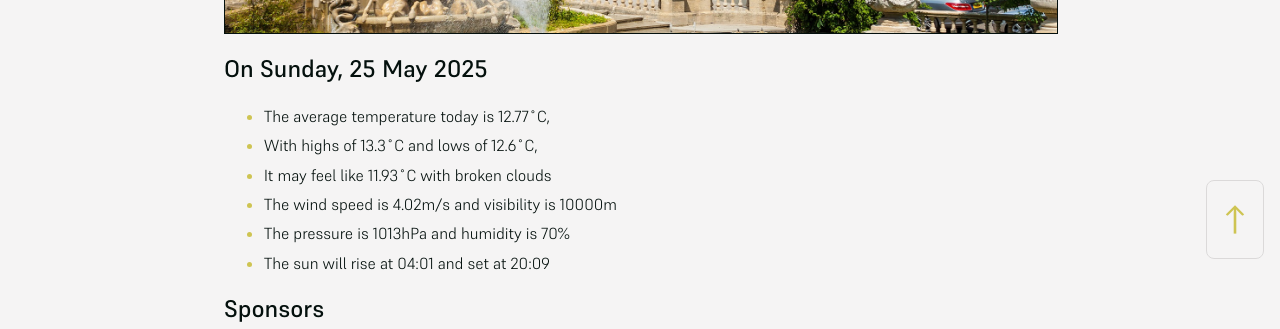
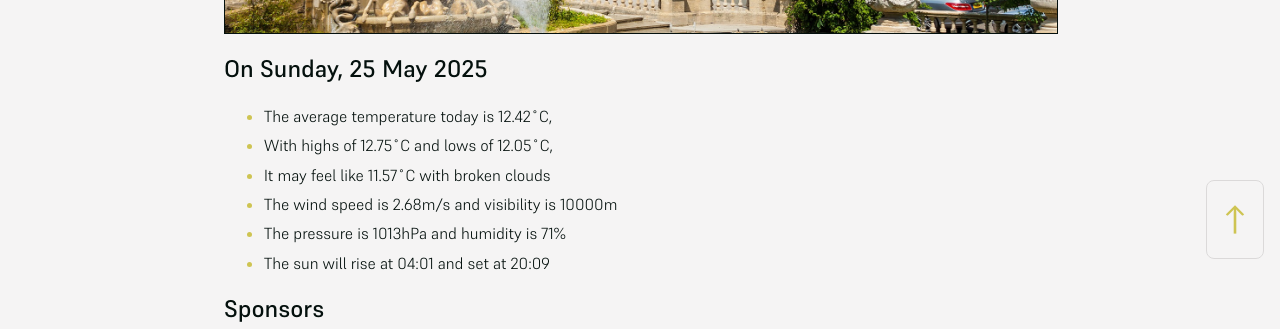
Before and after one commit to mat-0/cheltenham-open-data, a Jekyll site: the page built from index.md, in a window 1280 px wide. Shown: the part 625-954 px from the top of the page. Built offline with Jekyll 4.4.1, drawn with Linux system fonts in a browser that asks for light colours.

Commit message:
Updated 2025-05-25 21:57:49

```diff
--- a/index.md
+++ b/index.md
@@ -10,11 +10,11 @@ seo: Menu
 <!-- weather_marker starts -->
 ## On Sunday, 25 May 2025
 
-- The average temperature today is 12.77˚C,
-- With highs of 13.3˚C and lows of 12.6˚C,
-- It may feel like 11.93˚C with broken clouds
-- The wind speed is 4.02m/s and visibility is 10000m
-- The pressure is 1013hPa and humidity is 70%
+- The average temperature today is 12.42˚C,
+- With highs of 12.75˚C and lows of 12.05˚C,
+- It may feel like 11.57˚C with broken clouds
+- The wind speed is 2.68m/s and visibility is 10000m
+- The pressure is 1013hPa and humidity is 71%
 - The sun will rise at 04:01 and set at 20:09
 
 <!-- weather_marker ends -->
```
Also changed, not shown: _data/flood.json (+4 -25 lines), _pages/news.md (+5 -5 lines).
